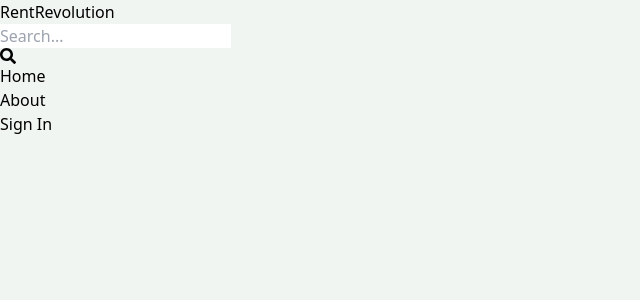
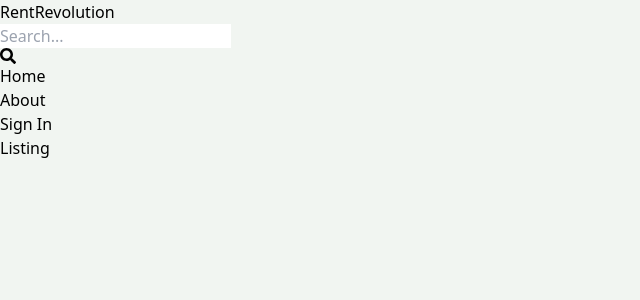
Before and after one commit to alexkiriungi/rent-revolution, a React (Vite) app in the folder client/: page /listing/1 in a window 1280 px wide. Shown: the top 300 px of the page, without its empty margins (0-640 px from the left). Built offline with nearby package versions, Linux system fonts and the light colour scheme; no server answers; the HTML template or start-up script is replaced by a standard one.

Commit message:
Started the listing page UI

```diff
--- a/client/src/App.jsx
+++ b/client/src/App.jsx
@@ -8,6 +8,7 @@ import Header from "./components/Header";
 import PrivateRoute from "./components/PrivateRoute";
 import CreateListing from "./pages/CreateListing";
 import UpdateListing from "./pages/UpdateListing";
+import Listing from "./pages/Listing";
 
 export default function App() {
   return (
@@ -18,6 +19,7 @@ export default function App() {
       <Route path="/about" element={<About />} />
       <Route path="/sign-in" element={<SignIn />} />
       <Route path="/sign-up" element={<SignUp />} />
+      <Route path="/listing/:listingId" element={<Listing />} />
       <Route element={<PrivateRoute />}>
         <Route path="/profile" element={<Profile />} />
         <Route path="/create-listing" element={<CreateListing />} />
--- /dev/null
+++ b/client/src/pages/Listing.jsx
@@ -0,0 +1,16 @@
+import { useEffect } from "react";
+import { useParams } from "react-router-dom";
+
+export default function Listing() {
+    const params = useParams();
+    useEffect(() => {
+        const fetchListing = async () => {
+            const res = await fetch(`/api/listing/getlisting/${params.listingId}`);
+            const data = await res.json();
+        }
+        fetchListing();
+    })
+  return (
+    <div>Listing</div>
+  )
+}
```
